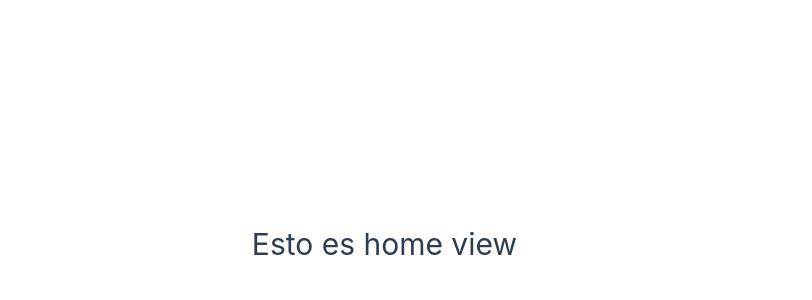
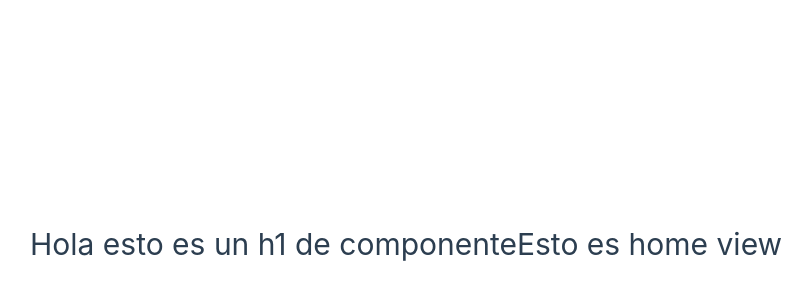
Before and after one commit to soniaonis/pokemon_vue, a Vue app: page / in a window 1280 px wide. Shown: the part 156-456 px from the top of the page, without its empty margins (123-935 px from the left). Built offline with nearby package versions, Linux system fonts and the light colour scheme; no server answers.

Commit message:
Router linked

```diff
--- a/src/App.vue
+++ b/src/App.vue
@@ -1,5 +1,6 @@
 <script setup>
   import { RouterView } from 'vue-router'
+  import PokeHeader from './components/PokeHeader.vue'
 </script>
 
 <!--Header
@@ -12,7 +13,8 @@
 -->
 
 <template>
-  <RouterView />
+    <PokeHeader/>
+    <RouterView />
 </template>
 
 <!-- <style scoped>
--- a/src/components/PokeHeader.vue
+++ b/src/components/PokeHeader.vue
@@ -3,3 +3,7 @@ import { fetchData } from '../services/apiPokemon.vue';
 
 fetchData();
 </script>
+
+<template>
+    <h1>Hola esto es un h1 de componente</h1>
+</template>
--- a/src/views/HomeView.vue
+++ b/src/views/HomeView.vue
@@ -3,7 +3,7 @@
 
 <template>
   <main>
+    <h1>Esto es home view</h1>
     <!-- card poke, bucle for 1 tarjeta por cada pokemon-->
-    <h1>Esto es home view</h1>
   </main>
 </template>
```
